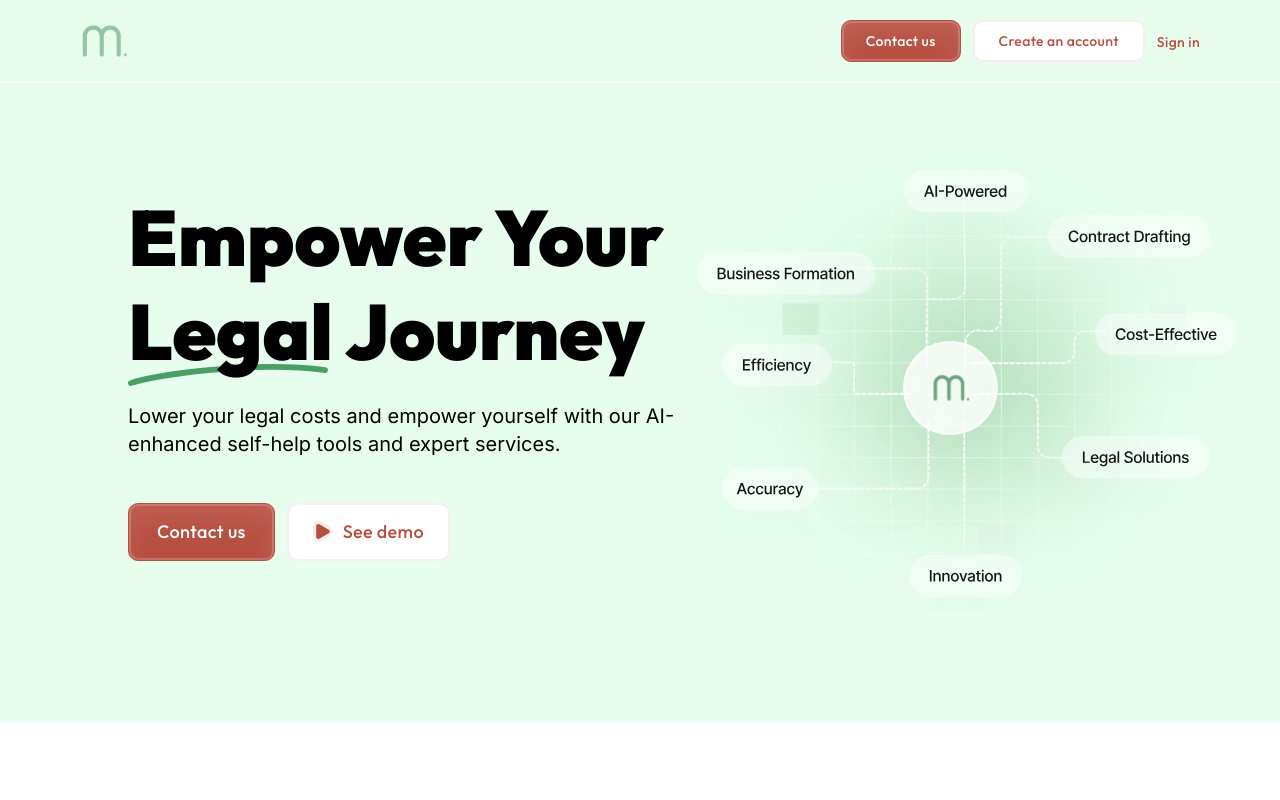
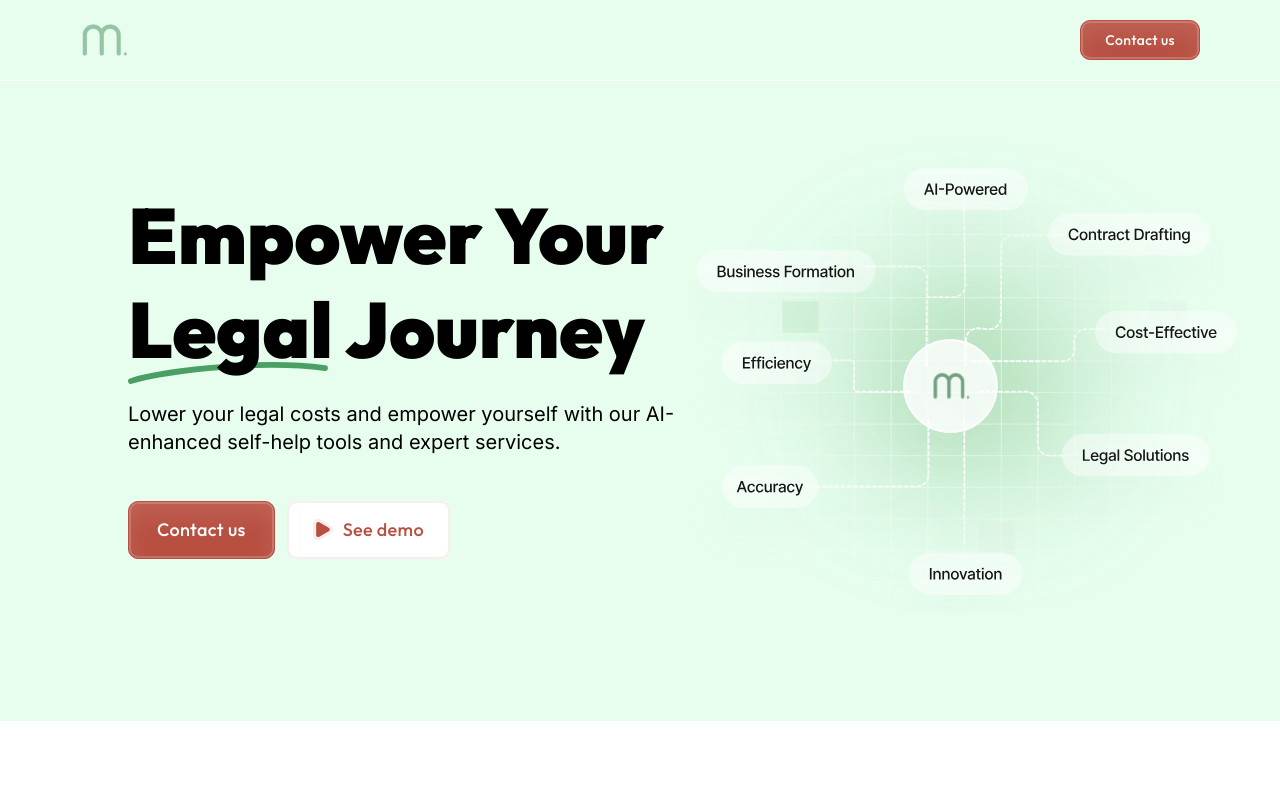
Before and after one commit to marble-legal/marble-legal-landing, a Next.js app: page / in a window 1280 px wide. Shown: the top 800 px of the page. Built offline with nearby package versions, Linux system fonts and the light colour scheme.

Commit message:
removed signin-signup-testimonials

```diff
--- a/src/app/components/navbar.tsx
+++ b/src/app/components/navbar.tsx
@@ -25,7 +25,7 @@ export default function Navbar() {
           <Button variant="primary" size="small" onClick={handleModal}>
             Contact us
           </Button>
-          <Link href="https://dev.app.marblels.com/register">
+          {/* <Link href="https://dev.app.marblels.com/register">
             <Button variant="secondary" size="small">
               Create an account
             </Button>
@@ -37,7 +37,7 @@ export default function Navbar() {
             <Button variant="text" size="small">
               Sign in
             </Button>
-          </Link>
+          </Link> */}
         </div>
       </nav>
       <nav className="flex md:hidden justify-between items-center w-full px-[1.5rem] py-[1.25rem] border-b border-white">
@@ -50,7 +50,7 @@ export default function Navbar() {
             <Image src="/menu.svg" alt="menu" width={40} height={40} />
           </button>
 
-          <AnimatePresence>
+          {/* <AnimatePresence>
             {isPopoverOpen && (
               <div className="absolute right-8 mt-12 w-48 bg-white rounded-md shadow-lg z-10 p-[0.625rem]">
                 <Animated className="flex flex-col gap-[0.625rem]">
@@ -77,7 +77,7 @@ export default function Navbar() {
                 </Animated>
               </div>
             )}
-          </AnimatePresence>
+          </AnimatePresence> */}
         </div>
       </nav>
     </>
--- a/src/app/page.tsx
+++ b/src/app/page.tsx
@@ -26,7 +26,7 @@ export default function Home() {
       <Lara />
       <Contract />
       <Faqs />
-      <Testimonials />
+      {/* <Testimonials /> */}
       <Contactus />
       <Footer />
     </main>
```
